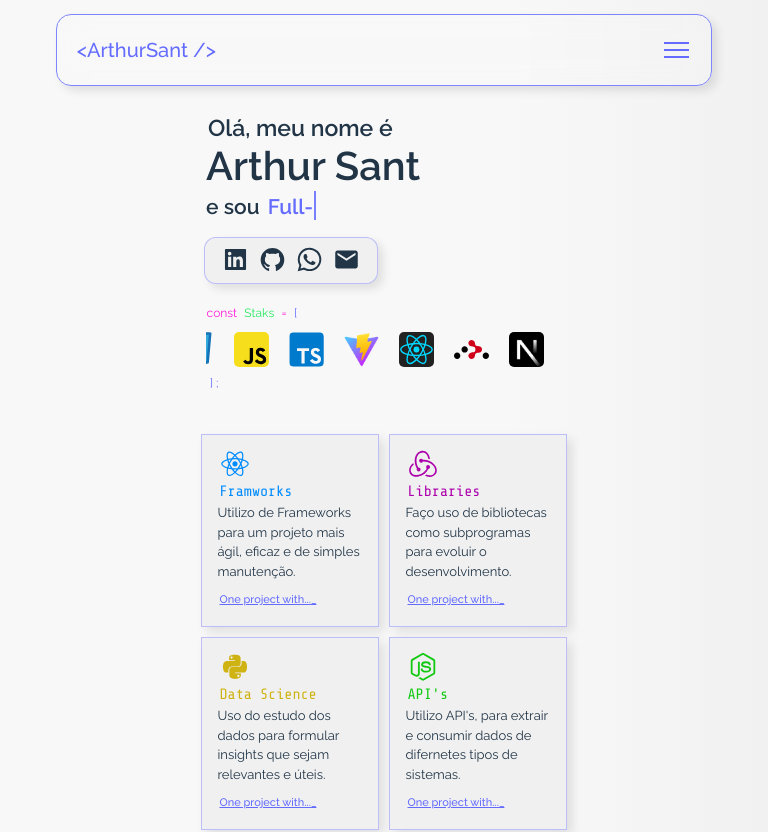
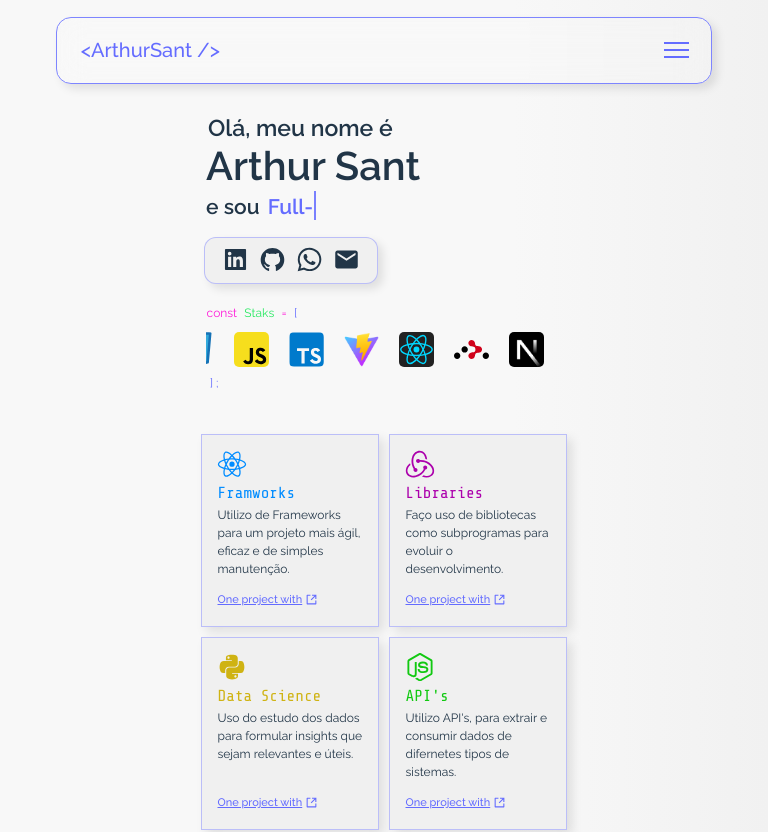
Before and after one commit to ArthurSantDev/ArthurSant, a React (Vite) app: page / in a window 768 px wide. Shown: the top 832 px of the page. Built offline with nearby package versions, Linux system fonts and the light colour scheme; grey boxes are pictures that could not be loaded.

Commit message:
Sla lek git push origin main

```diff
--- a/index.html
+++ b/index.html
@@ -2,7 +2,7 @@
 <html lang="en">
   <head>
     <meta charset="UTF-8" />
-    <link rel="icon" type="image/svg" href="/favicon.svg " />
+    <link rel="icon" type="image/svg" href="/faviconW.png" />
     <meta name="viewport" content="width=device-width, initial-scale=1.0" />
     <title><ArthurSant /></title>
   </head>
--- a/src/Global/Presets.css
+++ b/src/Global/Presets.css
@@ -23,6 +23,7 @@
 .Title {
    padding: 100px 0 0;
    font-size: 36px;
+   font-weight: 600;
    color: var(--primary);
 } @media (max-width: 1000px) {
    .Title {
@@ -35,7 +36,7 @@
    text-align: center;
    padding: 110px 0 0;
    font-size: 36px;
-   font-weight: 700;
+   font-weight: 600;
    margin-bottom: -10px;
    color: var(--primary);
 } @media (max-width: 1000px) {
--- a/src/components/Navbar/index.css
+++ b/src/components/Navbar/index.css
@@ -3,7 +3,7 @@
    .nav-links a::after{
       content: '';
       width: 0%;
-      height: 2px;
+      height: 1px;
       left: 0;
       bottom: 2px;
       position: absolute;
@@ -14,7 +14,7 @@
    .nav-links a.active::after{
       content: '';
       width: 0%;
-      height: 2px;
+      height: 1px;
       left: 0;
       bottom: 2px;
       position: absolute;
@@ -48,7 +48,7 @@ nav {
    align-items: center;
    justify-content: space-between;
    width: 1110px;
-   height: 50px;
+   height: 45px;
    padding: 10px 20px;
    border-radius: 15px;
    border: 1px solid var(--primary);
@@ -76,6 +76,7 @@ nav {
    font-size: 20px;
    color: var(--primary);
    transition: 0.2s;
+   margin: 0px 0px 0px 2px;
 }
 
 .nav-links {
@@ -85,7 +86,7 @@ nav {
 }
 
 .nav-links a {
-   font-size: 13px;
+   font-size: 12px;
    margin-left: 0px;
    margin-right: 0px;
    padding: 5px;
@@ -161,6 +162,7 @@ nav {
       width: 95%;
       font-size: 14px;
       text-align: center;
+      margin: 0px;
       padding: 5px 0 5px 0;
       border-radius: 10px;
    }
--- a/src/components/Skills/index.css
+++ b/src/components/Skills/index.css
@@ -54,7 +54,7 @@
    font-family: Share Tech Mono;
    font-size: 16px;
    margin: 4px 0 4px;
-   padding: 0 2px;
+   padding: 0 0px;
 }
 
 .skill-text {
@@ -69,8 +69,15 @@
 .skill a {
    font-size: 12px;
    text-decoration: underline;
-   padding: 5px 5px 5px 2px;
+   padding: 5px 5px 5px 0px;
    transition: 0.2s;
+}
+
+.skill a svg{
+   width: 13px;
+   height: 13px;
+   margin-bottom: -3px;
+   margin-left: 2.5px;
 }
 
 .one {
@@ -86,7 +93,7 @@
 @media (max-width: 1000px) {
 
    .skill:active {
-      border: 1.5px solid var(--primary);
+      border-color: var(--primary);
       background: var(--back-hover);
       transform: translateY(-5px);
       box-shadow: var(--shadow-hover);
@@ -121,15 +128,15 @@
    }
 
    .skill svg {
-      width: 30px;
-      height: 30px;
-      margin-top: 0px;
+      width: 32px;
+      height: 32px;
+      margin: 0px 0px 0px -1.5px;
    }
 
    .skill h2 {
       font-family: Share Tech Mono;
-      font-size: 15px;
-      margin: 3px 0 0px;
+      font-size: 16px;
+      margin: 3px 0px 1px 0px;
    }
 
    .skill-text {
@@ -138,7 +145,7 @@
    }
 
    .skill p {
-      font-size: 13px;
+      font-size: 12px;
    }
 
    .skill a {
@@ -146,4 +153,11 @@
       text-decoration: underline;
       font-size: 11px;
    }
+
+   .skill a svg{
+      width: 13px;
+      height: 13px;
+      margin-bottom: -2.5px;
+      margin-left: 2.5px;
+   }
 }
--- a/src/components/Skills/index.jsx
+++ b/src/components/Skills/index.jsx
@@ -1,3 +1,4 @@
+import { RiShareBoxLine } from "react-icons/ri";
 import './index.css'
 import { SiReact } from "react-icons/si";
 import { SiRedux } from "react-icons/si";
@@ -17,7 +18,7 @@ const index = () => {
                 <p>Utilizo de Frameworks para um projeto mais ágil, eficaz e de simples manutenção.</p>
               </div>
               <div className="link">
-                <a href="https://github.com/ArthurSantDev/Nike" target='_blank'>One project with..._</a>
+                <a href="https://github.com/ArthurSantDev/Nike" target='_blank'>One project with<RiShareBoxLine /></a>
               </div>
             </div>
 
@@ -29,7 +30,7 @@ const index = () => {
                 <p>Faço uso de bibliotecas como subprogramas para evoluir o desenvolvimento.</p>
               </div>
               <div className="link">
-                <a href="https://github.com/ArthurSantDev/Mern.In" target='_blank'>One project with..._</a>
+                <a href="https://github.com/ArthurSantDev/Mern.In" target='_blank'>One project with<RiShareBoxLine /></a>
               </div>
             </div>
 
@@ -41,7 +42,7 @@ const index = () => {
                 <p>Uso do estudo dos dados para formular insights que sejam relevantes e úteis.</p>
               </div>
               <div className="link">
-                <a href="https://github.com/ArthurSantDev/Crud-SQL" target='_blank'>One project with..._</a>
+                <a href="https://github.com/ArthurSantDev/Crud-SQL" target='_blank'>One project with<RiShareBoxLine /></a>
               </div>
             </div>
 
@@ -53,7 +54,7 @@ const index = () => {
                 <p>Utilizo API's, para extrair e consumir dados de difernetes tipos de sistemas.</p>
               </div>
               <div className="link">
-                <a href="https://github.com/ArthurSantDev/Mern.In" target='_blank'>One project with..._</a>
+                <a href="https://github.com/ArthurSantDev/Mern.In" target='_blank'>One project with<RiShareBoxLine /></a>
               </div>
             </div>
          </div>
--- a/src/pages/Projects/index.css
+++ b/src/pages/Projects/index.css
@@ -1,7 +1,7 @@
 @media (min-width: 500px) {
    .project:hover {
       border-color: var(--primary);
-      transform: translateY(-0px);
+      transform: translateY(-2px);
       box-shadow: var(--shadow-hover);
    }
 
@@ -88,8 +88,8 @@
 }
 
 .project p {
-   font-size: 16px;
-   font-weight: 600;
+   font-size: 15px;
+   font-weight: 400;
    text-align: start;
    margin: 0px 0px 0 7px; /*top left bottom right*/
 }
@@ -124,8 +124,8 @@
    display: flex;
    align-items: center;
    justify-content: center;
-   width: 140px;
-   height: 40px;
+   width: 135px;
+   height: 38px;
    gap: 2px;
    text-align: center;
    font-size: 13px;
@@ -140,9 +140,9 @@
 }
 
 .button-project p {
-   font-family: Inter, system-ui, Avenir, Helvetica, Arial, sans-serif;
    font-size: 14px;
-   margin-bottom: 1.3px;
+   font-weight: 500;
+   margin-bottom: -1.2px;
 }
 
 .deploy-btn svg {
--- a/src/routes/Projects/index.jsx
+++ b/src/routes/Projects/index.jsx
@@ -88,7 +88,7 @@ const index = () => {
                 </div>
             </div>
 
-            <div class="project reverse">
+            <div class="project">
                 <div class="project-about">
                     <div>
                         <h2 class="att">Mern.In</h2>
```
Also changed, not shown: public/faviconB.png (added), public/faviconW.png (added).
